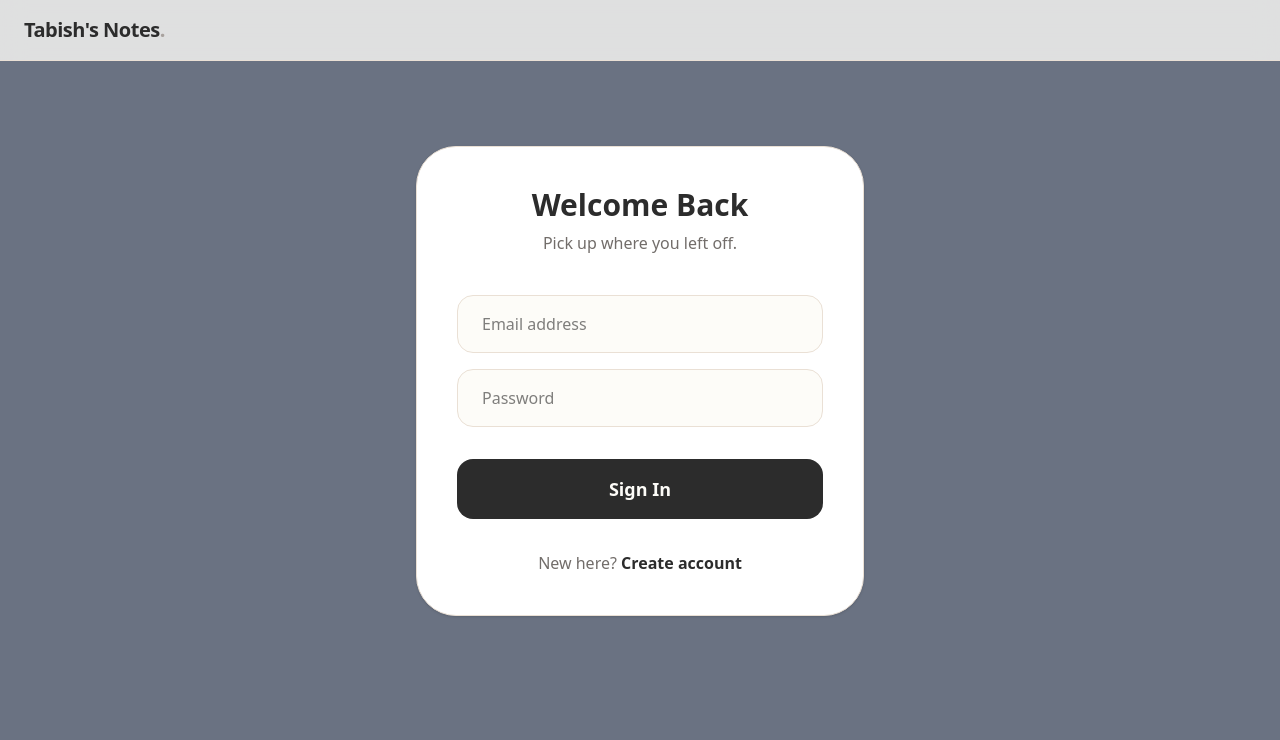
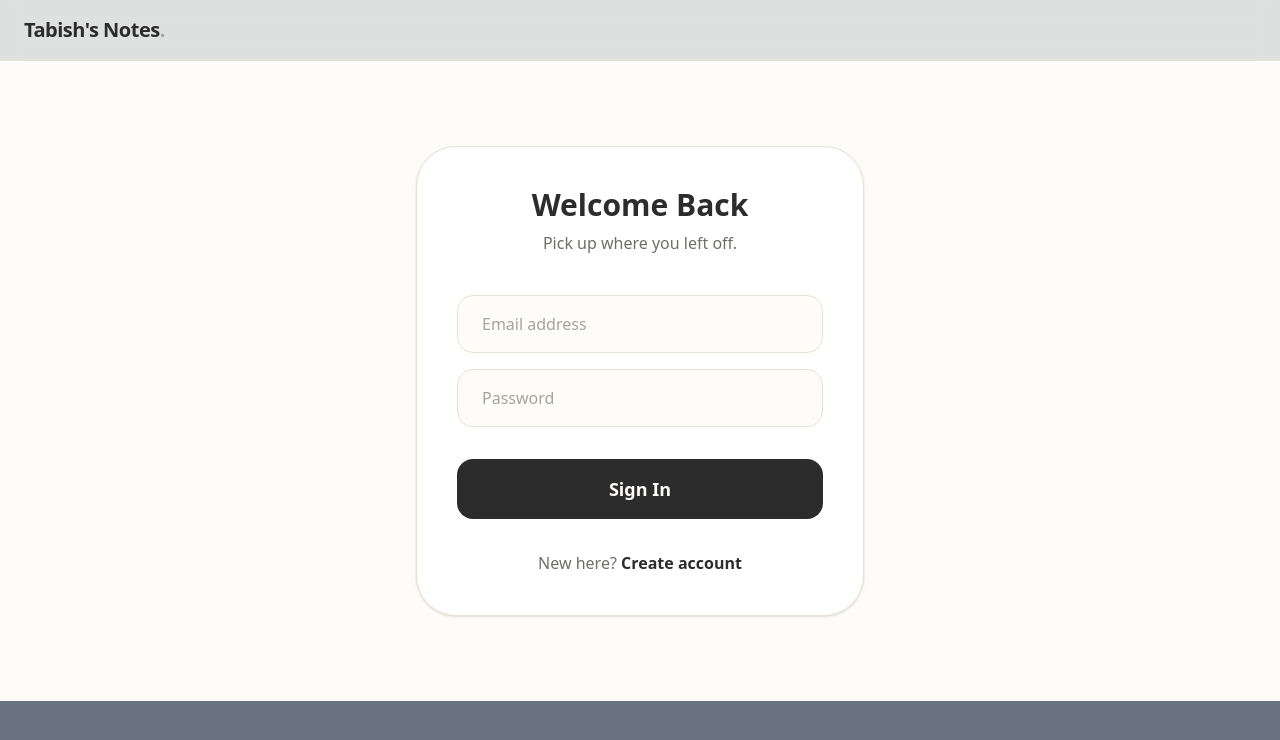
Before and after one commit to tabish-core/Markdown-Content-Manager, a React (Vite) app in the folder frontend/: page /login in a window 1280 px wide. Shown: the top 740 px of the page. Built offline with nearby package versions, Linux system fonts and the light colour scheme.

Commit message:
UI consistency + .gitignore tweaks

```diff
--- a/frontend/src/components/Login.jsx
+++ b/frontend/src/components/Login.jsx
@@ -23,14 +23,19 @@ const Login = ({ setUser }) => {
     }
   };
 
-  // Login.jsx (Apply similar logic to Register.jsx)
   return (
-  <div className="min-h-[80vh] flex items-center justify-center px-6">
+    <div className="min-h-[80vh] flex items-center justify-center px-6 bg-[#FDFCF8]">
       <div className="w-full max-w-md bg-white border border-[#EAE0D5] p-10 rounded-[40px] shadow-sm">
         <div className="text-center mb-10">
           <h2 className="text-3xl font-bold text-[#2C2C2C]">Welcome Back</h2>
           <p className="text-[#726D6A] mt-2">Pick up where you left off.</p>
         </div>
+
+        {error && (
+          <div className="mb-6 p-3 bg-red-50 text-red-500 text-sm rounded-xl text-center border border-red-100">
+            {error}
+          </div>
+        )}
 
         <form onSubmit={handleSubmit} className="space-y-4">
           <input
@@ -38,7 +43,7 @@ return (
             value={email}
             onChange={(e) => setEmail(e.target.value)}
             placeholder="Email address"
-          className="w-full px-6 py-4 bg-[#FDFCF8] border border-[#EAE0D5] rounded-2xl outline-none focus:ring-2 focus:ring-[#D6CCC2] transition-all"
+            className="w-full px-6 py-4 bg-[#FDFCF8] border border-[#EAE0D5] rounded-2xl outline-none focus:ring-2 focus:ring-[#D6CCC2] transition-all placeholder:text-[#A8A29E]"
             required
           />
           <input
@@ -46,16 +51,19 @@ return (
             value={password}
             onChange={(e) => setPassword(e.target.value)}
             placeholder="Password"
-          className="w-full px-6 py-4 bg-[#FDFCF8] border border-[#EAE0D5] rounded-2xl outline-none focus:ring-2 focus:ring-[#D6CCC2] transition-all"
+            className="w-full px-6 py-4 bg-[#FDFCF8] border border-[#EAE0D5] rounded-2xl outline-none focus:ring-2 focus:ring-[#D6CCC2] transition-all placeholder:text-[#A8A29E]"
             required
           />
-        <button className="w-full bg-[#2C2C2C] text-[#FDFCF8] py-4 rounded-2xl font-bold text-lg hover:shadow-lg transition-all mt-4">
+          <button className="w-full bg-[#2C2C2C] text-[#FDFCF8] py-4 rounded-2xl font-bold text-lg hover:shadow-lg transition-all mt-4 active:scale-[0.98]">
             Sign In
           </button>
         </form>
 
         <p className="mt-8 text-center text-[#726D6A]">
-        New here? <Link className="text-[#2C2C2C] font-bold hover:underline" to="/register">Create account</Link>
+          New here?{" "}
+          <Link className="text-[#2C2C2C] font-bold hover:underline" to="/register">
+            Create account
+          </Link>
         </p>
       </div>
     </div>
--- a/frontend/src/components/Register.jsx
+++ b/frontend/src/components/Register.jsx
@@ -45,7 +45,7 @@ const Register = ({ setUser }) => {
             type="text"
             value={username}
             onChange={(e) => setusername(e.target.value)}
-            placeholder="username"
+            placeholder="Username"
             className="w-full px-6 py-4 bg-[#FDFCF8] border border-[#EAE0D5] rounded-2xl outline-none focus:ring-2 focus:ring-[#D6CCC2] transition-all placeholder:text-[#A8A29E]"
             required
           />
```
Also changed, not shown: 1 other file (tests, documents, lock files or other folders). Lines whose indentation alone changed are shown as unchanged.
